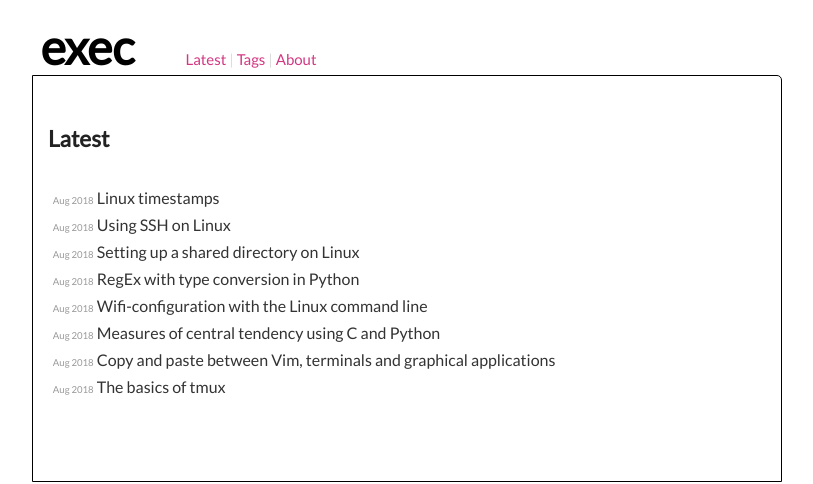
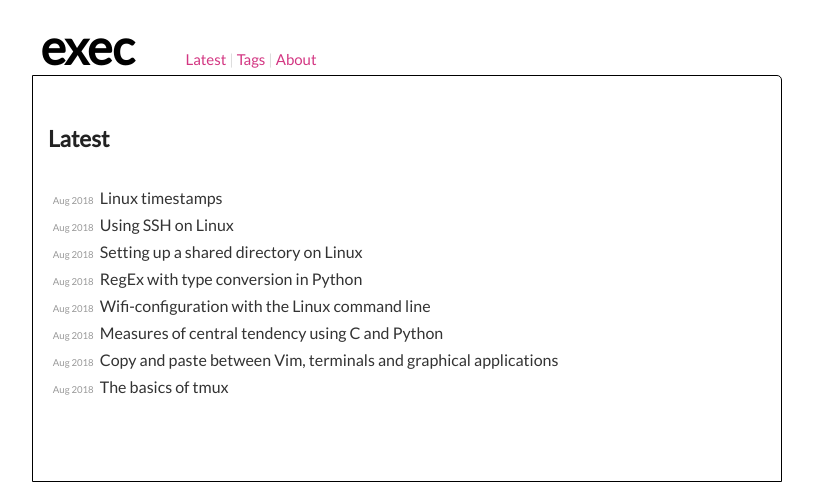
Before and after one commit to execas/execas.github.io, a Jekyll site: the page built from index.html, in a window 1280 px wide. Shown: the top 484 px of the page, without its empty margins (233-1046 px from the left). Built offline with Jekyll 4.4.1, drawn with Linux system fonts in a browser that asks for light colours.

Commit message:
Update execas.css

```diff
--- a/css/execas.css
+++ b/css/execas.css
@@ -160,6 +160,7 @@ list of matching posts beneath tag name header
 }
 .tag-posts li small {
     font-size: 60%;
+    margin-right: 3px;
     color: #999;
 }
 
```
